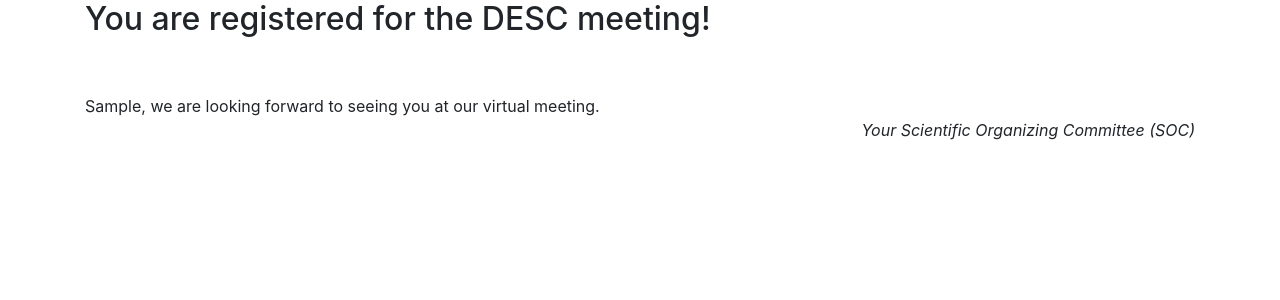
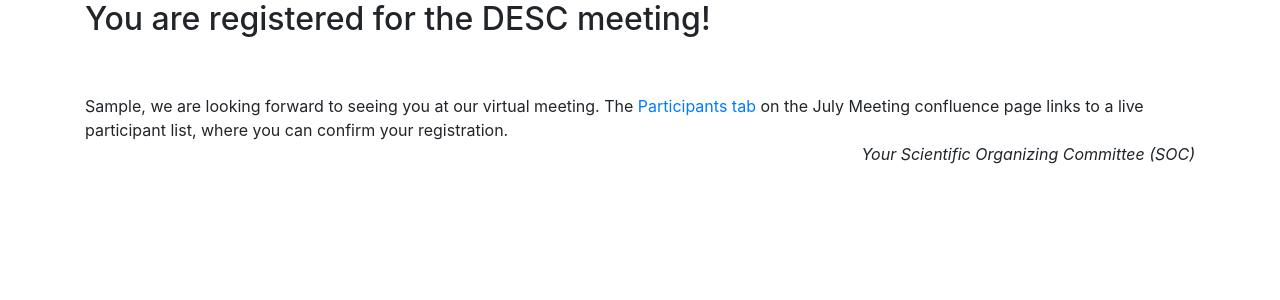
Before and after one commit to LSSTDESC/meeting-registration-form, a Flask app: template templates/success.html in a window 1280 px wide. Shown: the top 300 px of the page. Run offline with Flask 2, Linux system fonts and the light colour scheme; the template is opened without the code that fills it: most values are stand-ins (such as "Sample title", 1, 10 or a date in 2020); some libraries are stand-ins or nearby versions.

Commit message:
Mention the participants tab as a way to confirm registration

```diff
--- a/templates/success.html
+++ b/templates/success.html
@@ -14,7 +14,7 @@
   <h2>You are registered for the DESC meeting!</h2>
   <br>
   <br>
-  {{data.first_name}}, we are looking forward to seeing you at our virtual meeting.
+  {{data.first_name}}, we are looking forward to seeing you at our virtual meeting. The <a href="https://confluence.slac.stanford.edu/display/LSSTDESC/DESC+July+2020+Meeting%3A+Participants" target="_blank">Participants tab</a> on the July Meeting confluence page links to a live participant list, where you can confirm your registration.
   <!--<br>
   Please check your emails for confirmation of your registration.
   <br>
```
